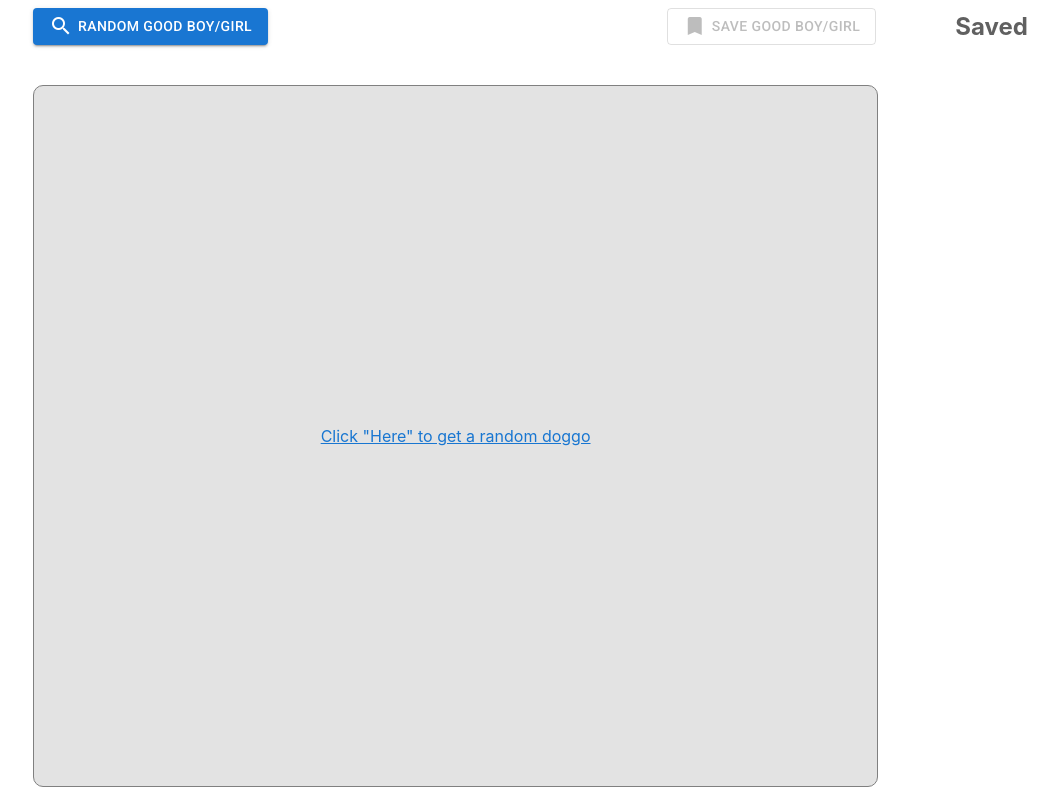
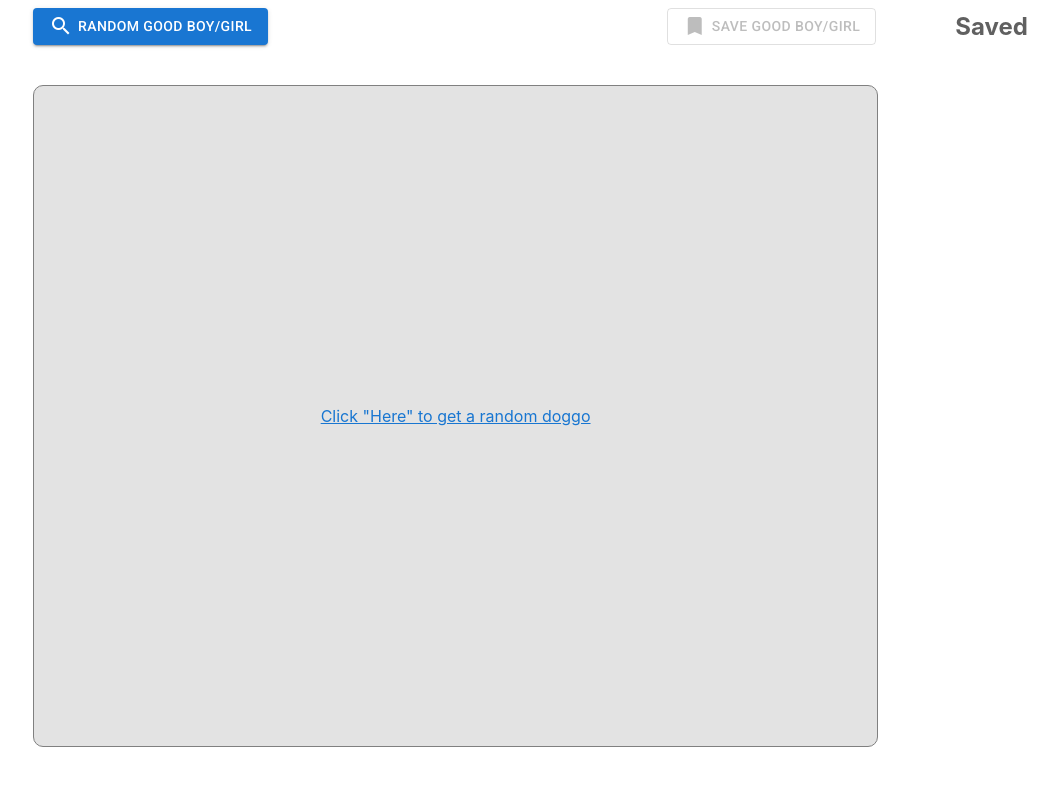
Before and after one commit to sagunji/dog-zone, a React (Create React App) app: page / in a window 1280 px wide. Shown: the whole page, without its empty margins (75-1133 px from the left). Built offline with nearby package versions, Linux system fonts and the light colour scheme.

Commit message:
Use hooks for context manipulation

```diff
--- a/src/context/SavedImageContext.tsx
+++ b/src/context/DogContext.tsx
@@ -2,15 +2,21 @@ import _ from "lodash";
 import { createContext, useReducer } from "react";
 
 const initialContext = {
+  currentDog: "",
   collections: [],
 };
 
-const SavedImageContext = createContext<any>(initialContext);
+const DogContext = createContext<any>(initialContext);
 
 const saveReducer = (state: any, action: { payload: string; type: string }) => {
   const { payload, type } = action;
 
   switch (type) {
+    case "ADD_CURRENT_DOG":
+      return {
+        ...state,
+        currentDog: payload,
+      };
     case "ADD":
       return {
         ...state,
@@ -28,19 +34,15 @@ const saveReducer = (state: any, action: { payload: string; type: string }) => {
   }
 };
 
-interface ISaveImageProvider {
+interface IDogProvider {
   children: JSX.Element | JSX.Element[];
 }
 
-const SaveImageProvider = ({ children }: ISaveImageProvider) => {
+const DogProvider = ({ children }: IDogProvider) => {
   const reducer = useReducer(saveReducer, initialContext);
 
-  return (
-    <SavedImageContext.Provider value={reducer}>
-      {children}
-    </SavedImageContext.Provider>
-  );
+  return <DogContext.Provider value={reducer}>{children}</DogContext.Provider>;
 };
 
-export { SavedImageContext };
-export default SaveImageProvider;
+export { DogContext };
+export default DogProvider;
--- /dev/null
+++ b/src/context/useDog.tsx
@@ -0,0 +1,42 @@
+import { useContext, useCallback } from "react";
+import { fetchRandomDog } from "../services/dog";
+import { DogContext } from "./DogContext";
+
+const useDog = () => {
+  const [state, dispatch] = useContext(DogContext);
+
+  const getRandomDoggo = useCallback(async () => {
+    const dog = await fetchRandomDog();
+    dispatch({
+      type: "ADD_CURRENT_DOG",
+      payload: dog.message,
+    });
+  }, [dispatch]);
+
+  const udpateCurrentDog = (dog: string) => {
+    dispatch({
+      type: "ADD_CURRENT_DOG",
+      payload: dog,
+    });
+  };
+
+  const onSave = useCallback(
+    (value = "DOGS") => {
+      dispatch({
+        type: state.collections.includes(value) ? "REMOVE" : "ADD",
+        payload: value,
+      });
+    },
+    [dispatch, state.collections]
+  );
+
+  return {
+    onSave,
+    savedDogs: state.collections,
+    getRandomDoggo,
+    currentDog: state.currentDog,
+    udpateCurrentDog,
+  };
+};
+
+export default useDog;
--- a/src/context/useSave.tsx
+++ /dev/null
@@ -1,20 +0,0 @@
-import { useContext, useCallback } from "react";
-import { SavedImageContext } from "./SavedImageContext";
-
-const useSave = () => {
-  const [state, dispatch] = useContext(SavedImageContext);
-
-  const onSave = useCallback(
-    (value = "DOGS") => {
-      dispatch({
-        type: state.collections.includes(value) ? "REMOVE" : "ADD",
-        payload: value,
-      });
-    },
-    [dispatch, state.collections]
-  );
-
-  return { onSave, savedDogs: state.collections };
-};
-
-export default useSave;
--- a/src/pages/App.tsx
+++ b/src/pages/App.tsx
@@ -4,7 +4,7 @@ import { Box, Grid } from "@mui/material";
 import RandomDog from "./randomDog";
 import Saved from "./saved";
 
-import SavedImageProvider from "../context/SavedImageContext";
+import DogProvider from "../context/DogContext";
 
 const Container = styled(Box)`
   margin: auto 0;
@@ -22,12 +22,12 @@ const AppLayout = styled(Grid)`
 function App() {
   return (
     <Container>
-      <SavedImageProvider>
+      <DogProvider>
         <AppLayout>
           <RandomDog />
           <Saved />
         </AppLayout>
-      </SavedImageProvider>
+      </DogProvider>
     </Container>
   );
 }
--- a/src/pages/randomDog/ImageContainer.tsx
+++ b/src/pages/randomDog/ImageContainer.tsx
@@ -1,13 +1,12 @@
 import { styled } from "@mui/system";
+import useDog from "../../context/useDog";
 
 interface IImageContainer {
-  imageUrl: string;
   alt?: string;
-  handleNewDog: () => void;
 }
 
 const Container = styled("div")`
-  height: calc(100vh - 100px);
+  height: calc(100vh - 140px);
   width: 100%;
   border: 1px solid grey;
   border-radius: 10px;
@@ -29,17 +28,15 @@ const Image = styled("img")`
   border-radius: 10px;
 `;
 
-const ImageContainer: React.FC<IImageContainer> = ({
-  imageUrl,
-  alt = "Dog",
-  handleNewDog,
-}) => {
+const ImageContainer: React.FC<IImageContainer> = ({ alt = "Dog" }) => {
+  const { currentDog, getRandomDoggo } = useDog();
+
   return (
     <Container>
-      {imageUrl ? (
-        <Image src={imageUrl} alt={alt} />
+      {currentDog ? (
+        <Image src={currentDog} alt={alt} />
       ) : (
-        <EmptyMessage onClick={handleNewDog}>
+        <EmptyMessage onClick={getRandomDoggo}>
           Click "Here" to get a random doggo
         </EmptyMessage>
       )}
--- a/src/pages/randomDog/RandomDog.tsx
+++ b/src/pages/randomDog/RandomDog.tsx
@@ -1,26 +1,12 @@
-import { useContext, useState } from "react";
-import { fetchRandomDog } from "../../services/dog";
-
 import ButtonGroup from "../../components/ButtonGroup";
 import AppButton from "../../components/Button";
 import { Box } from "@mui/material";
 import ImageContainer from "./ImageContainer";
 
-import useSave from "../../context/useSave";
+import useDog from "../../context/useDog";
 
 const RandomDog = () => {
-  const [randomDog, setRandomDog] = useState<string>("");
-
-  const { onSave } = useSave();
-
-  const handleNewDog = async () => {
-    try {
-      const dog = await fetchRandomDog();
-      setRandomDog(dog.message);
-    } catch (e) {
-      console.log(e);
-    }
-  };
+  const { onSave, getRandomDoggo, currentDog } = useDog();
 
   return (
     <Box
@@ -32,19 +18,19 @@ const RandomDog = () => {
       <ButtonGroup>
         <AppButton
           icon={"search"}
-          onClick={handleNewDog}
+          onClick={getRandomDoggo}
           label={"Random Good Boy/Girl"}
           variant="contained"
         />
         <AppButton
           icon={"bookmark"}
-          onClick={() => onSave(randomDog)}
+          onClick={() => onSave(currentDog)}
           label={"Save Good Boy/Girl"}
           variant={"outlined"}
-          disabled={!randomDog}
+          disabled={!currentDog}
         />
       </ButtonGroup>
-      <ImageContainer imageUrl={randomDog} handleNewDog={handleNewDog} />
+      <ImageContainer />
     </Box>
   );
 };
--- a/src/pages/saved/Saved.tsx
+++ b/src/pages/saved/Saved.tsx
@@ -1,5 +1,5 @@
 import { styled } from "@mui/system";
-import useSave from "../../context/useSave";
+import useDog from "../../context/useDog";
 
 const SavedContainer = styled("div")`
   display: flex;
@@ -19,26 +19,35 @@ const SavedImagesWrapper = styled("div")`
   display: flex;
   flex-direction: column;
   gap: 8px;
-  height: calc(100vh - 100px);
+  height: calc(100vh - 140px);
   overflow-y: scroll;
 `;
 
 const Image = styled("img")`
+  box-sizing: border-box;
   width: 100%;
   height: 160px;
   object-fit: cover;
   border-radius: 10px;
+  cursor: pointer;
+  :hover {
+    border: 2px solid blue;
+  }
 `;
 
 const Saved = () => {
-  const { savedDogs } = useSave();
+  const { savedDogs, udpateCurrentDog } = useDog();
 
   return (
     <SavedContainer>
       <H1>Saved</H1>
       <SavedImagesWrapper>
         {savedDogs.map((image: string) => (
-          <Image key={image} src={image} />
+          <Image
+            key={image}
+            src={image}
+            onClick={() => udpateCurrentDog(image)}
+          />
         ))}
       </SavedImagesWrapper>
     </SavedContainer>
```
